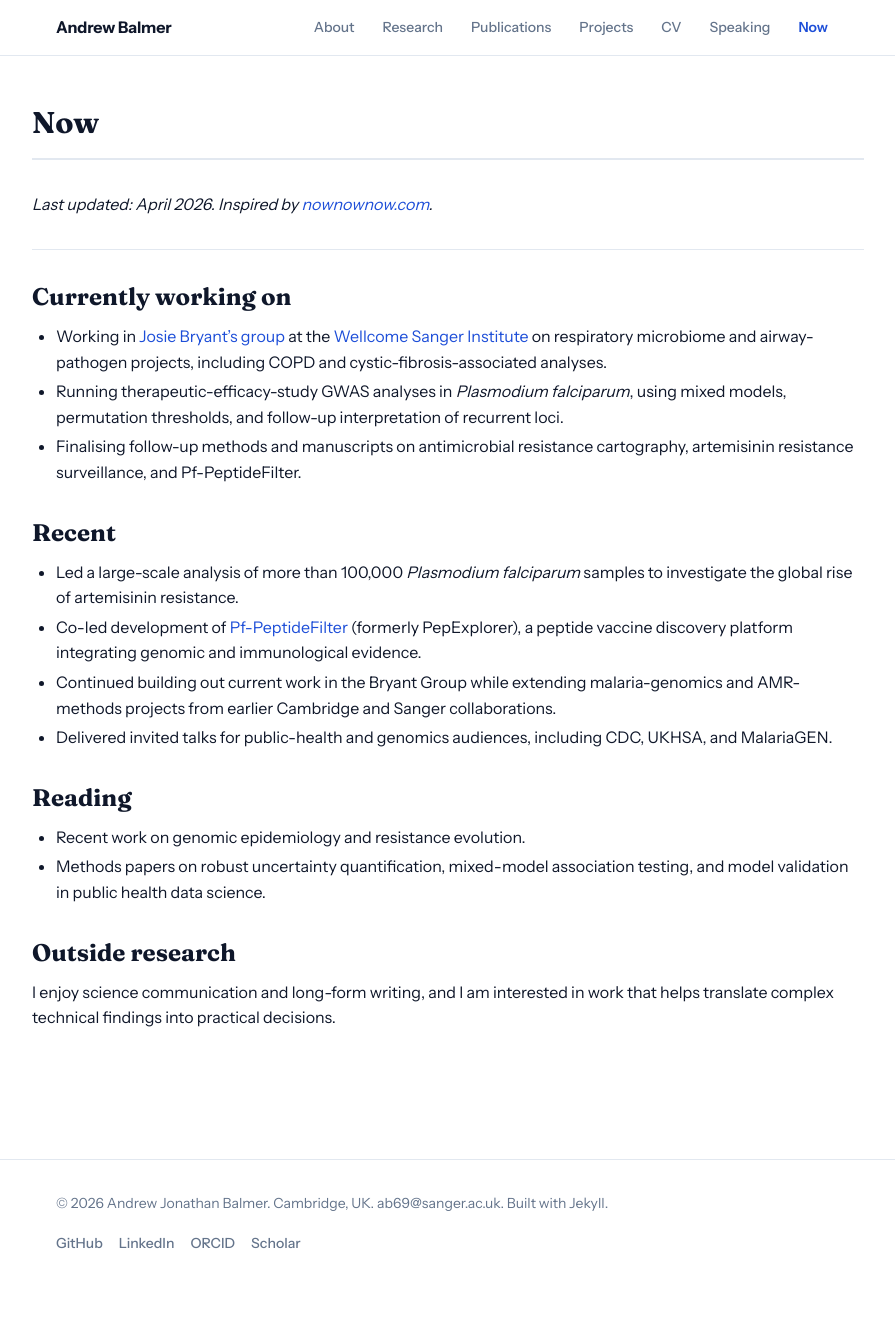
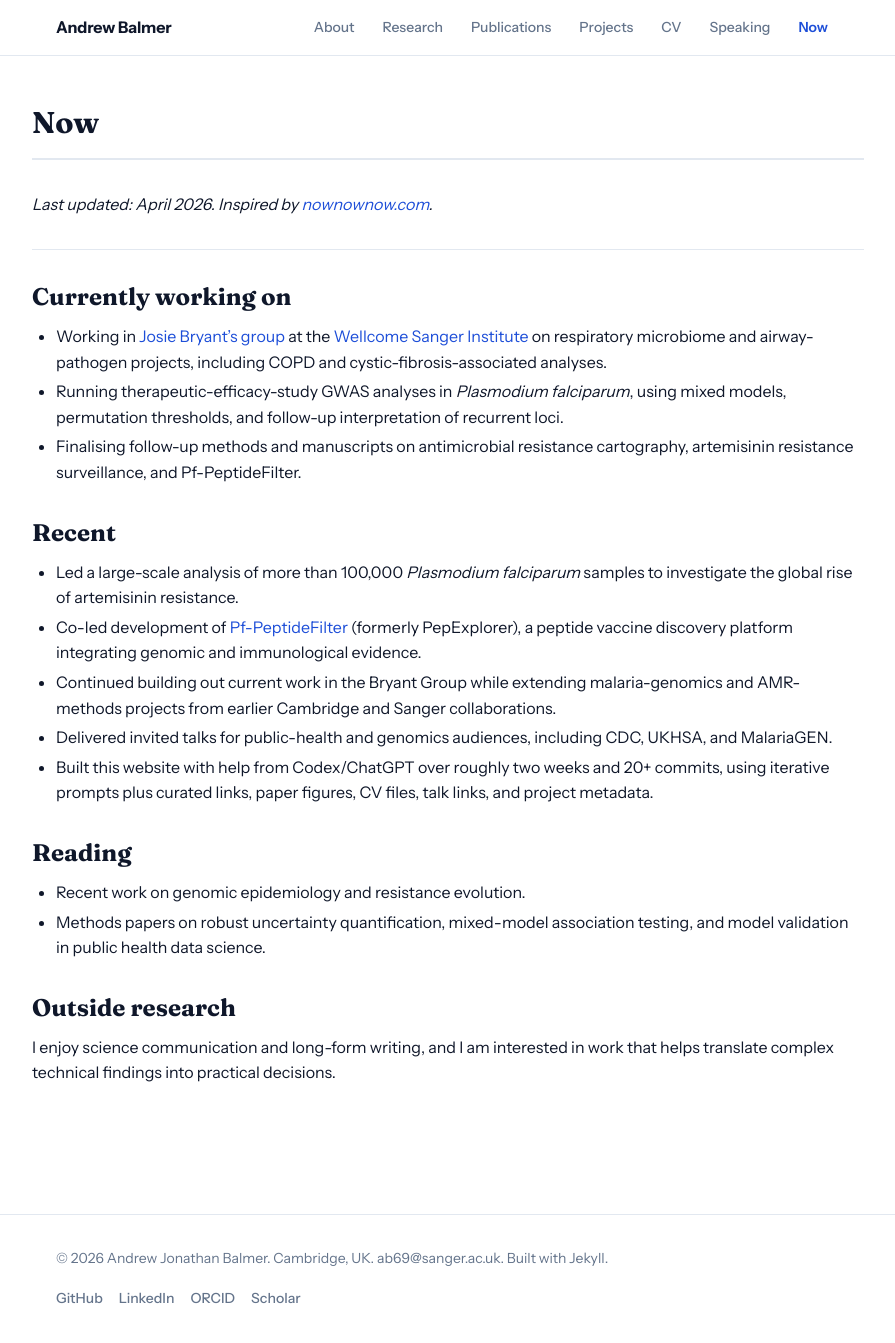
Before and after one commit to AndrewBalmer/personal_website, a Jekyll site: the page built from now.md, in a window 1280 px wide and 1343 px high. Shown: the whole window, without its empty margins (192-1087 px from the left). Built offline with Jekyll 4.4.1, drawn with Linux system fonts in a browser that asks for light colours.

Commit message:
Add website build note to now page

```diff
--- a/now.md
+++ b/now.md
@@ -21,6 +21,7 @@ updated: "April 2026"
 - Co-led development of [Pf-PeptideFilter](https://pf-peptidefilter.streamlit.app/) (formerly PepExplorer), a peptide vaccine discovery platform integrating genomic and immunological evidence.
 - Continued building out current work in the Bryant Group while extending malaria-genomics and AMR-methods projects from earlier Cambridge and Sanger collaborations.
 - Delivered invited talks for public-health and genomics audiences, including CDC, UKHSA, and MalariaGEN.
+- Built this website with help from Codex/ChatGPT over roughly two weeks and 20+ commits, using iterative prompts plus curated links, paper figures, CV files, talk links, and project metadata.
 
 ## Reading
 
```
